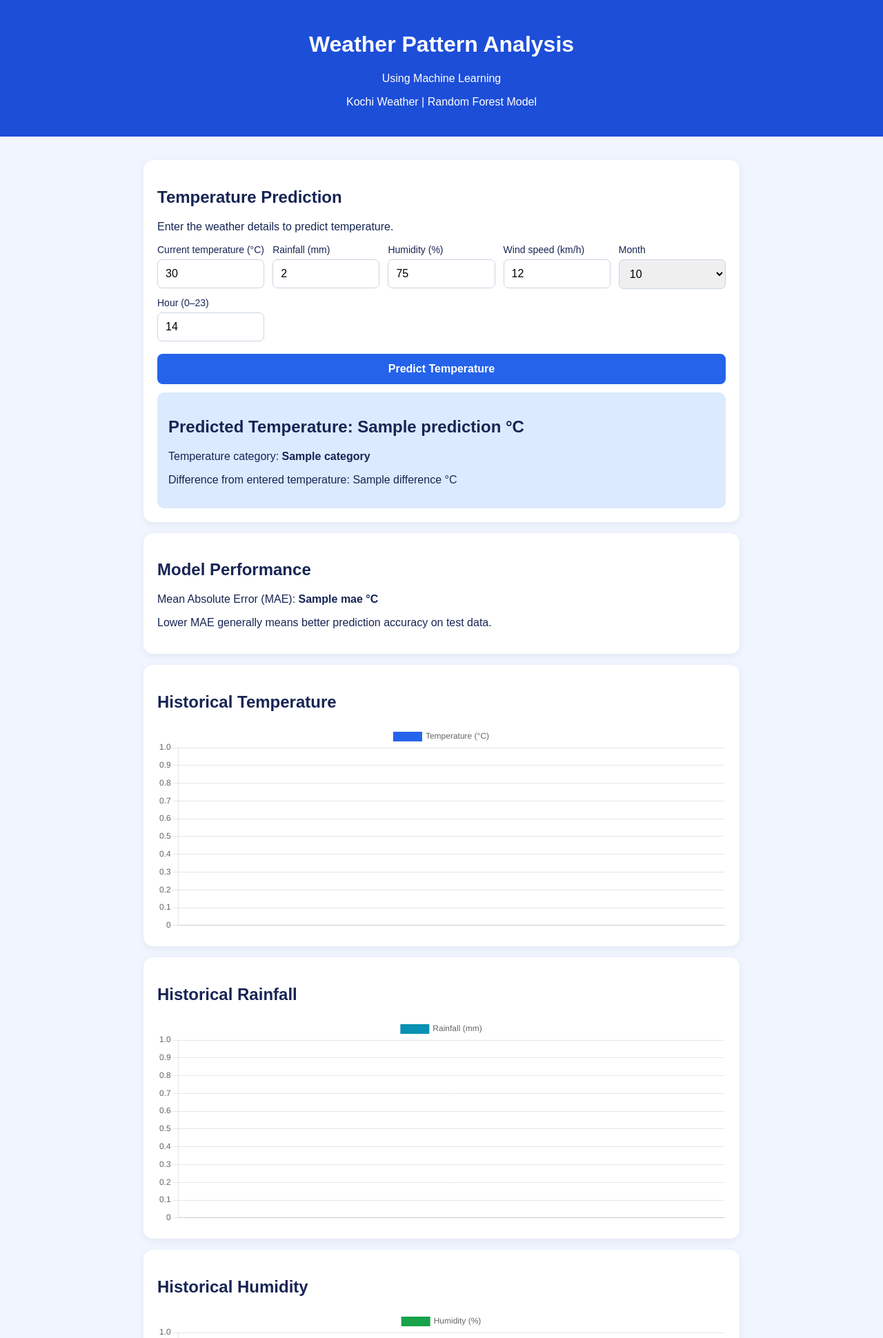
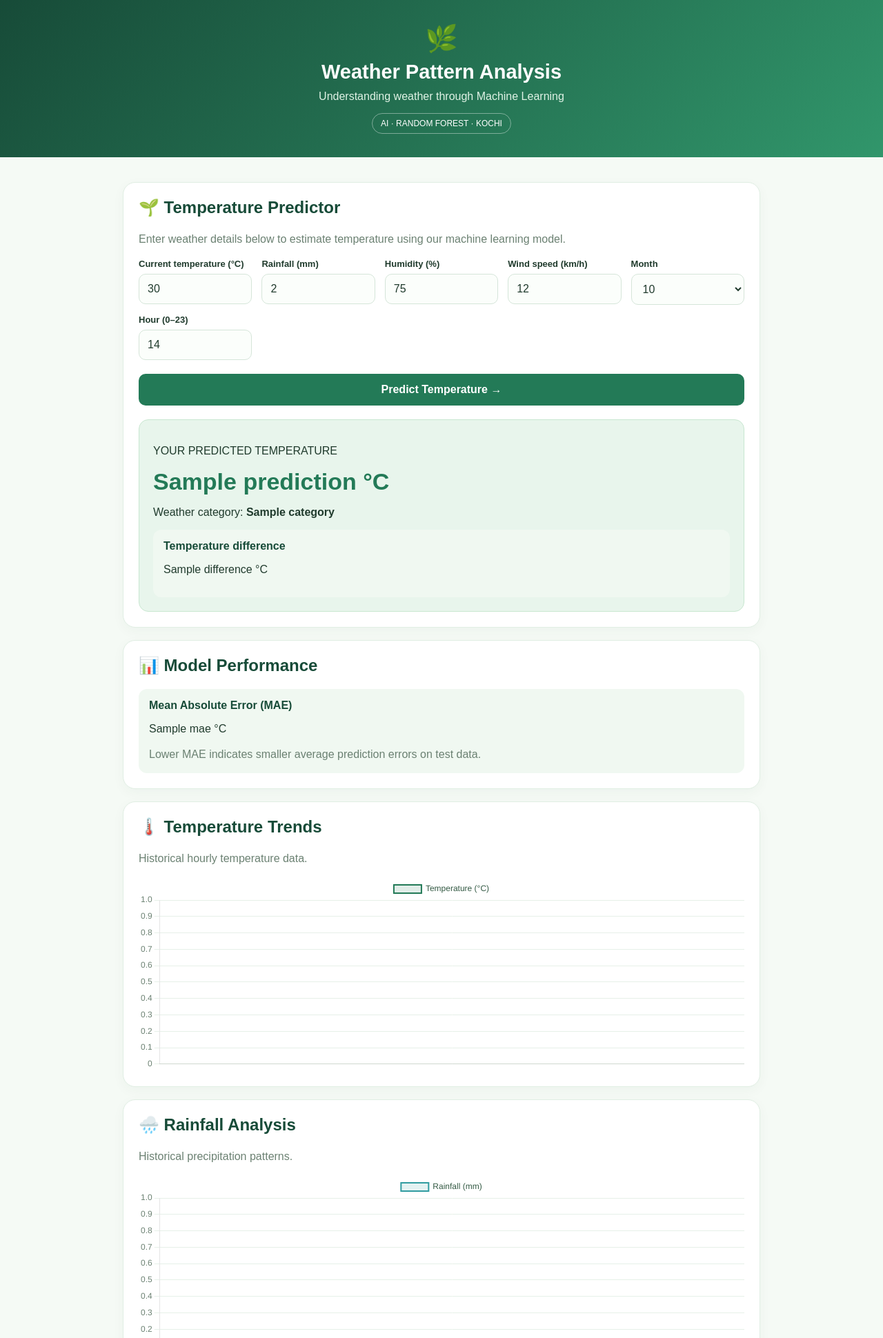
Before and after one commit to ajases17-jpg/weather-pattern-analysis, a Flask app: template templates/index.html in a window 1280 px wide. Shown: the top 1940 px of the page at 69% size. Run offline with Flask 3, Linux system fonts and the light colour scheme; the template is opened without the code that fills it: most values are stand-ins (such as "Sample title", 1, 10 or a date in 2020).

Commit message:
Update index.html

```diff
--- a/templates/index.html
+++ b/templates/index.html
@@ -2,77 +2,142 @@
 <html lang="en">
 <head>
 <meta charset="UTF-8">
-  <meta name="viewport" content="width=device-width, initial-scale=1.0">
-  <title>Weather Pattern Analysis</title>
+<meta name="viewport" content="width=device-width, initial-scale=1">
+<title>Weather Pattern Analysis | ML</title>
 <script src="https://cdn.jsdelivr.net/npm/chart.js"></script>
 <style>
+:root {
+  --green: #237a57;
+  --dark: #174b38;
+  --pale: #e8f5ec;
+  --bg: #f5faf5;
+  --white: #ffffff;
+  --text: #203b2d;
+  --muted: #6b8172;
+}
 * { box-sizing: border-box; }
 body {
   margin: 0;
   font-family: Arial, sans-serif;
-      background: #f0f5ff;
-      color: #172554;
+  background: var(--bg);
+  color: var(--text);
 }
 header {
-      background: #1d4ed8;
+  padding: 34px 18px;
   color: white;
+  text-align: center;
+  background: linear-gradient(135deg, #174b38, #31966b);
+}
+header .leaf { font-size: 38px; }
+header h1 { margin: 10px 0; font-size: 29px; }
+header p { margin: 7px 0; color: #e0f3e6; }
+.tag {
+  display: inline-block;
+  margin-top: 8px;
+  padding: 7px 12px;
+  border: 1px solid #ffffff66;
+  border-radius: 20px;
+  font-size: 12px;
+}
+main { max-width: 960px; margin: auto; padding: 18px; }
+.card {
+  background: var(--white);
+  padding: 22px;
+  margin: 18px 0;
+  border: 1px solid #e0eee3;
+  border-radius: 18px;
+  box-shadow: 0 5px 18px #174b380a;
+}
+h2 { margin-top: 0; color: var(--dark); }
+.subtitle { color: var(--muted); line-height: 1.5; }
+.grid {
+  display: grid;
+  grid-template-columns: repeat(auto-fit, minmax(145px, 1fr));
+  gap: 14px;
+}
+label {
+  display: block;
+  font-size: 13px;
+  font-weight: bold;
+  margin-bottom: 7px;
+}
+input, select {
+  width: 100%;
+  padding: 12px;
+  border: 1px solid #d5e5d9;
+  border-radius: 10px;
+  background: #fbfefb;
+  color: var(--text);
+  font-size: 16px;
+}
+input:focus, select:focus {
+  outline: 2px solid #8bc8a2;
+}
+button {
+  width: 100%;
+  padding: 14px;
+  margin-top: 20px;
+  border: none;
+  border-radius: 10px;
+  color: white;
+  background: var(--green);
+  font-size: 16px;
+  font-weight: bold;
+  cursor: pointer;
+}
+button:hover { background: var(--dark); }
+.result {
+  margin-top: 20px;
+  padding: 20px;
+  background: var(--pale);
+  border: 1px solid #c8e7d0;
+  border-radius: 14px;
+}
+.result-number {
+  font-size: 34px;
+  font-weight: bold;
+  color: var(--green);
+  margin: 8px 0;
+}
+.metric {
+  background: #f0f8f1;
+  padding: 15px;
+  border-radius: 12px;
+  margin-top: 12px;
+}
+.metric strong { color: var(--dark); }
+.error { color: #b42318; }
+.chart-wrap { height: 280px; }
+footer {
   padding: 25px 15px;
   text-align: center;
+  color: var(--muted);
+  font-size: 13px;
 }
-    main { max-width: 900px; margin: auto; padding: 18px; }
-    .card {
-      background: white;
-      padding: 20px;
-      margin: 16px 0;
-      border-radius: 14px;
-      box-shadow: 0 3px 12px #00000010;
+@media (max-width: 480px) {
+  header h1 { font-size: 24px; }
+  main { padding: 10px; }
+  .card { padding: 17px; }
+  .chart-wrap { height: 240px; }
 }
-    .grid {
-      display: grid;
-      grid-template-columns: repeat(auto-fit, minmax(140px, 1fr));
-      gap: 12px;
-    }
-    label { display: block; font-size: 14px; margin-bottom: 6px; }
-    input, select {
-      width: 100%;
-      padding: 11px;
-      border: 1px solid #cbd5e1;
-      border-radius: 7px;
-      font-size: 16px;
-    }
-    button {
-      margin-top: 18px;
-      width: 100%;
-      border: 0;
-      background: #2563eb;
-      color: white;
-      padding: 13px;
-      border-radius: 8px;
-      font-size: 16px;
-      font-weight: bold;
-    }
-    .result {
-      background: #dbeafe;
-      border-radius: 10px;
-      padding: 16px;
-      margin-top: 12px;
-    }
-    .error { color: #b91c1c; }
-    canvas { max-height: 300px; }
-    footer { text-align: center; padding: 20px; color: #475569; }
 </style>
 </head>
 <body>
+
 <header>
+  <div class="leaf">🌿</div>
   <h1>Weather Pattern Analysis</h1>
-  <p>Using Machine Learning</p>
-  <p>Kochi Weather | Random Forest Model</p>
+  <p>Understanding weather through Machine Learning</p>
+  <span class="tag">AI · RANDOM FOREST · KOCHI</span>
 </header>
 
 <main>
   <section class="card">
-    <h2>Temperature Prediction</h2>
-    <p>Enter the weather details to predict temperature.</p>
+    <h2>🌱 Temperature Predictor</h2>
+    <p class="subtitle">
+      Enter weather details below to estimate temperature using our
+      machine learning model.
+    </p>
 
     {% if error %}
       <p class="error">{{ error }}</p>
@@ -97,6 +162,7 @@
         </div>
         <div>
           <label for="wind_speed">Wind speed (km/h)</label>
+
           <input id="wind_speed" name="wind_speed" type="number"
                  step="any" min="0" value="12" required>
         </div>
@@ -112,44 +178,58 @@
         </div>
         <div>
           <label for="hour">Hour (0–23)</label>
-          <input id="hour" name="hour" type="number" min="0"
-                 max="23" value="14" required>
+          <input id="hour" name="hour" type="number"
+                 min="0" max="23" value="14" required>
         </div>
       </div>
-      <button type="submit">Predict Temperature</button>
+      <button type="submit">Predict Temperature →</button>
     </form>
 
     {% if prediction is not none %}
     <div class="result">
-        <h2>Predicted Temperature: {{ prediction }} °C</h2>
-        <p>Temperature category: <strong>{{ category }}</strong></p>
-        <p>Difference from entered temperature: {{ difference }} °C</p>
+      <p>YOUR PREDICTED TEMPERATURE</p>
+      <div class="result-number">{{ prediction }} °C</div>
+      <p>Weather category: <strong>{{ category }}</strong></p>
+      <div class="metric">
+        <strong>Temperature difference</strong>
+        <p>{{ difference }} °C</p>
+      </div>
     </div>
     {% endif %}
   </section>
 
   <section class="card">
-    <h2>Model Performance</h2>
-    <p>Mean Absolute Error (MAE): <strong>{{ mae if mae is not none else "Not available" }} °C</strong></p>
-    <p>Lower MAE generally means better prediction accuracy on test data.</p>
+    <h2>📊 Model Performance</h2>
+    <div class="metric">
+      <strong>Mean Absolute Error (MAE)</strong>
+      <p>{{ mae if mae is not none else "Not available" }} °C</p>
+      <span class="subtitle">Lower MAE indicates smaller average prediction errors on test data.</span>
+    </div>
   </section>
 
   <section class="card">
-    <h2>Historical Temperature</h2>
-    <canvas id="tempChart"></canvas>
-  </section>
-  <section class="card">
-    <h2>Historical Rainfall</h2>
-    <canvas id="rainChart"></canvas>
+    <h2>🌡️ Temperature Trends</h2>
+    <p class="subtitle">Historical hourly temperature data.</p>
+    <div class="chart-wrap"><canvas id="tempChart"></canvas></div>
   </section>
 
   <section class="card">
-    <h2>Historical Humidity</h2>
-    <canvas id="humidityChart"></canvas>
+    <h2>🌧️ Rainfall Analysis</h2>
+    <p class="subtitle">Historical precipitation patterns.</p>
+    <div class="chart-wrap"><canvas id="rainChart"></canvas></div>
+  </section>
+
+  <section class="card">
+    <h2>💧 Humidity Analysis</h2>
+    <p class="subtitle">Changes in relative humidity over time.</p>
+    <div class="chart-wrap"><canvas id="humidityChart"></canvas></div>
   </section>
 </main>
 
-<footer>Weather Pattern Analysis | Machine Learning Mini Project</footer>
+<footer>
+  <p>🌿 Weather Pattern Analysis using Machine Learning</p>
+  <p>Academic Mini Project · Powered by Python & Random Forest</p>
+</footer>
 
 <script>
 const weather = {{ graph_data | tojson }};
@@ -164,27 +244,37 @@
         label: label,
         data: values || [],
         borderColor: color,
-          backgroundColor: color,
+        backgroundColor: color + "22",
+        fill: true,
         pointRadius: 0,
         borderWidth: 2,
-          tension: 0.2
+        tension: 0.3
       }]
     },
     options: {
       responsive: true,
       maintainAspectRatio: false,
+      interaction: { intersect: false, mode: "index" },
+      plugins: {
+        legend: { labels: { color: "#355b45" } }
+      },
       scales: {
         x: {
-            ticks: { maxTicksLimit: 8 }
+          ticks: { maxTicksLimit: 7, color: "#6b8172" },
+          grid: { display: false }
+        },
+        y: {
+          ticks: { color: "#6b8172" },
+          grid: { color: "#e6f0e8" }
         }
       }
     }
   });
 }
 
-  makeChart("tempChart", "Temperature (°C)", weather.temperature, "#2563eb");
-  makeChart("rainChart", "Rainfall (mm)", weather.rainfall, "#0891b2");
-  makeChart("humidityChart", "Humidity (%)", weather.humidity, "#16a34a");
+makeChart("tempChart", "Temperature (°C)", weather.temperature, "#237a57");
+makeChart("rainChart", "Rainfall (mm)", weather.rainfall, "#309ca0");
+makeChart("humidityChart", "Humidity (%)", weather.humidity, "#79a94a");
 </script>
 </body>
 </html>
```
Lines whose indentation alone changed are shown as unchanged.
